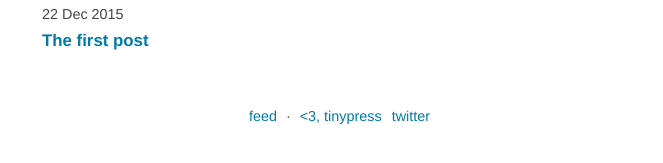
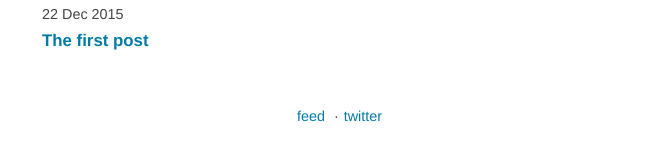
Before and after one commit to Tony-Saijo/Tony-Saijo.github.io, a Jekyll site: the page built from index.html, in a window 1280 px wide. Shown: the part 137-300 px from the top of the page, without its empty margins (308-971 px from the left). Built offline with Jekyll 4.4.1, drawn with Linux system fonts in a browser that asks for light colours; the list of posts is cut into pages by our own code.

Commit message:
Update posts.html

```diff
--- a/_layouts/posts.html
+++ b/_layouts/posts.html
@@ -18,7 +18,7 @@
                 {{ content }}
 
         <footer>
-            <a href="/feed.xml">feed</a> &middot; <a href="https://tinypress.co/">&lt;3, tinypress</a><a href="www.twitter.com">twitter</a>
+            <a href="/feed.xml">feed</a> &middot;<a href="www.twitter.com">twitter</a>
         </footer>
     </div>
 </body>
```
